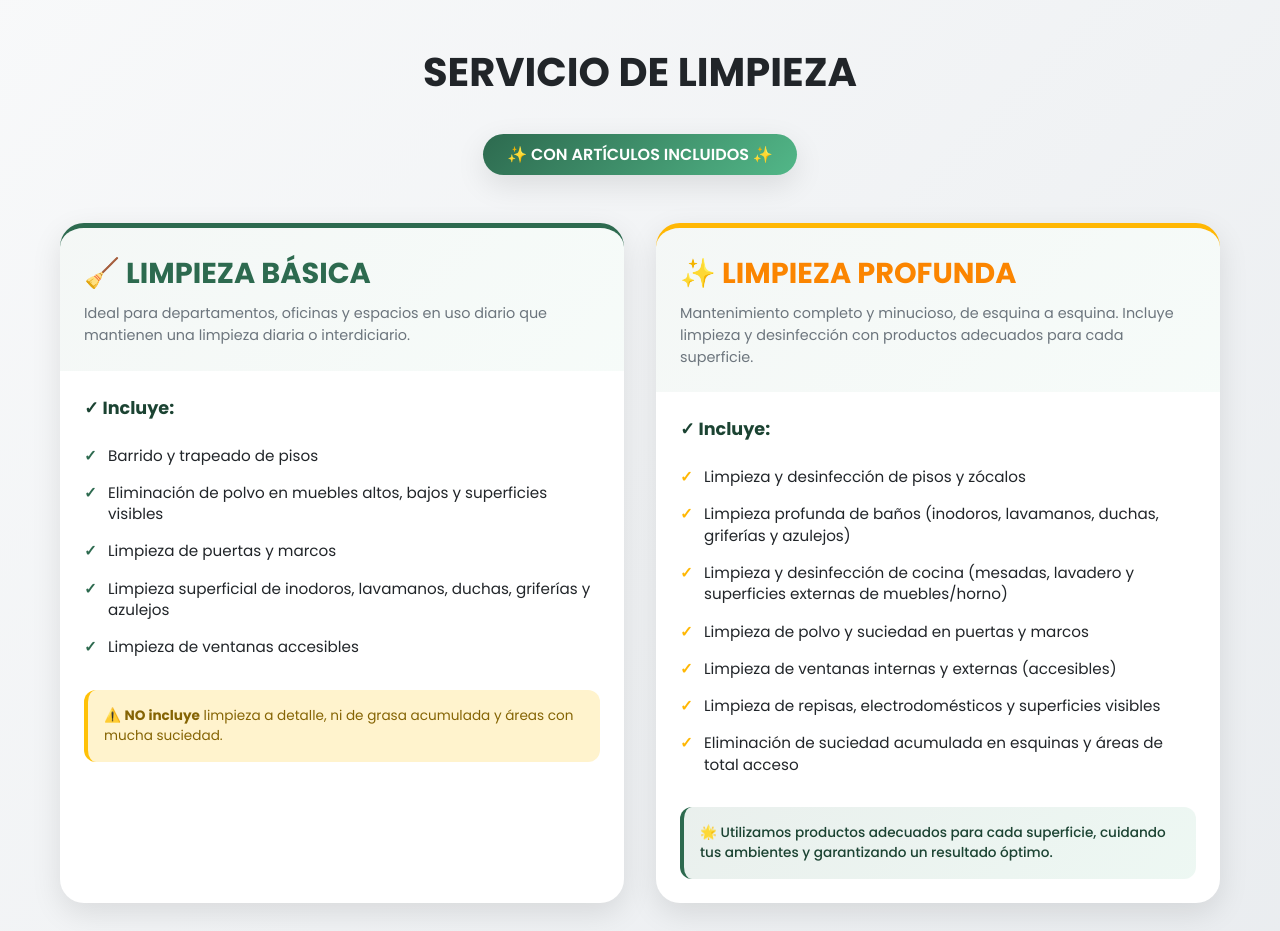
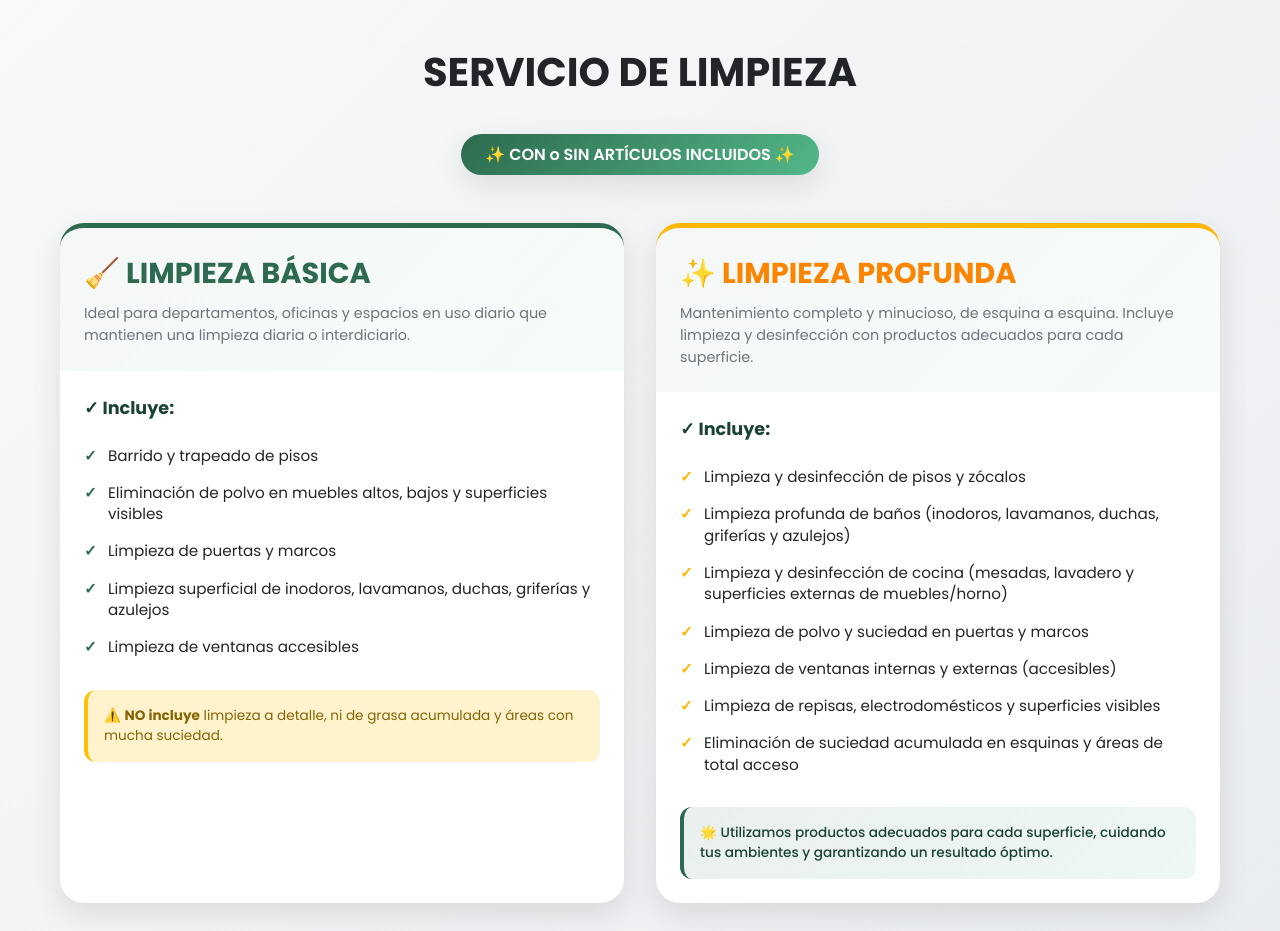
Before and after one commit to kluz-pos/EcoCleanServices, a website: page index.html in a window 1280 px wide. Shown: the part 1480-2411 px from the top of the page. Drawn offline with Linux system fonts and the light colour scheme.

Commit message:
Update index.html

```diff
--- a/index.html
+++ b/index.html
@@ -74,7 +74,7 @@
         <div class="container">
             <div class="info-header">
                 <h2 class="section-title">SERVICIO DE LIMPIEZA</h2>
-                <p class="info-badge">✨ CON ARTÍCULOS INCLUIDOS ✨</p>
+                <p class="info-badge">✨ CON o SIN ARTÍCULOS INCLUIDOS ✨</p>
             </div>
 
             <div class="servicios-grid-detalle">
```
